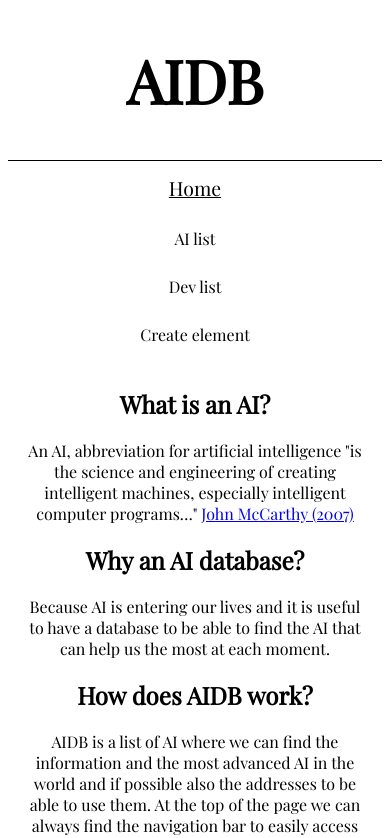
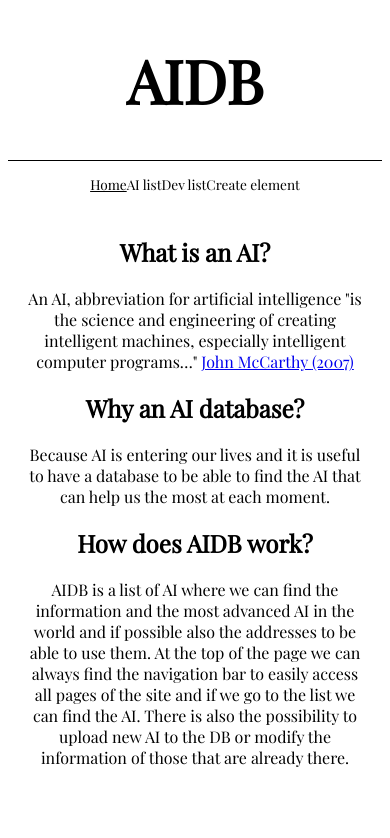
Before and after one commit to andrea-de-faveri-01/proyectoAngular, an Angular app: page /home in a window 390 px wide. Shown: the top 838 px of the page. Built offline with nearby package versions, Linux system fonts and the light colour scheme.

Commit message:
responsive nav-bar2

```diff
--- a/src/app/core/components/header/components/nav-bar/nav-bar.component.scss
+++ b/src/app/core/components/header/components/nav-bar/nav-bar.component.scss
@@ -23,18 +23,22 @@
     }
   }
 
-  .link:hover {
-    font-size: 5vw;
+  @media (hover: hover) {
+    .link:hover {
+      font-size: 5vw;
+    }
   }
 
   @media (max-width: 600px) {
     .nav-container {
-      flex-direction: column;
+      flex-direction: raw;
       height: auto;
+
     }
 
     .link {
       margin: 4% 0;
+      font-size: 3.5vw;
     }
 
     .nav-container {
```
